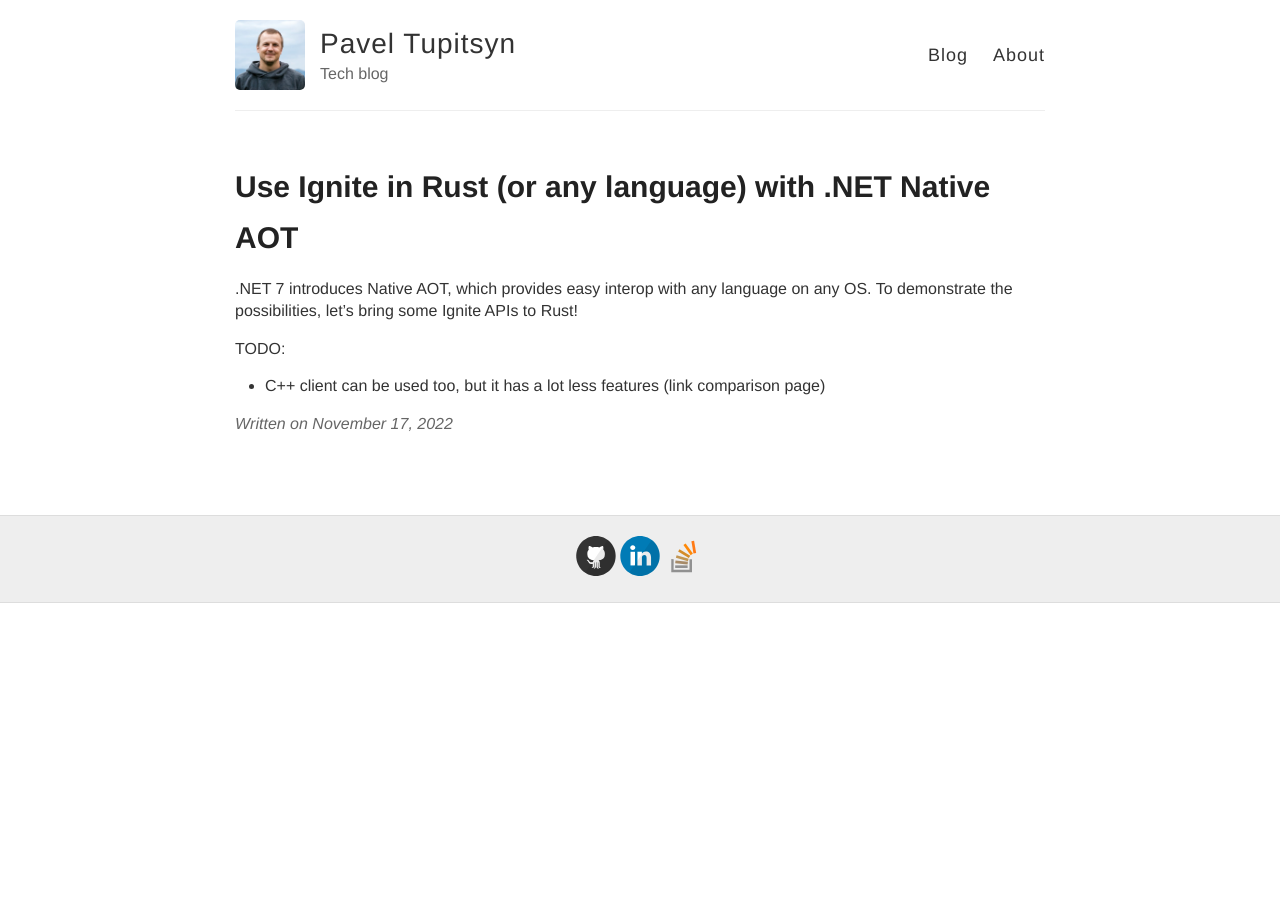
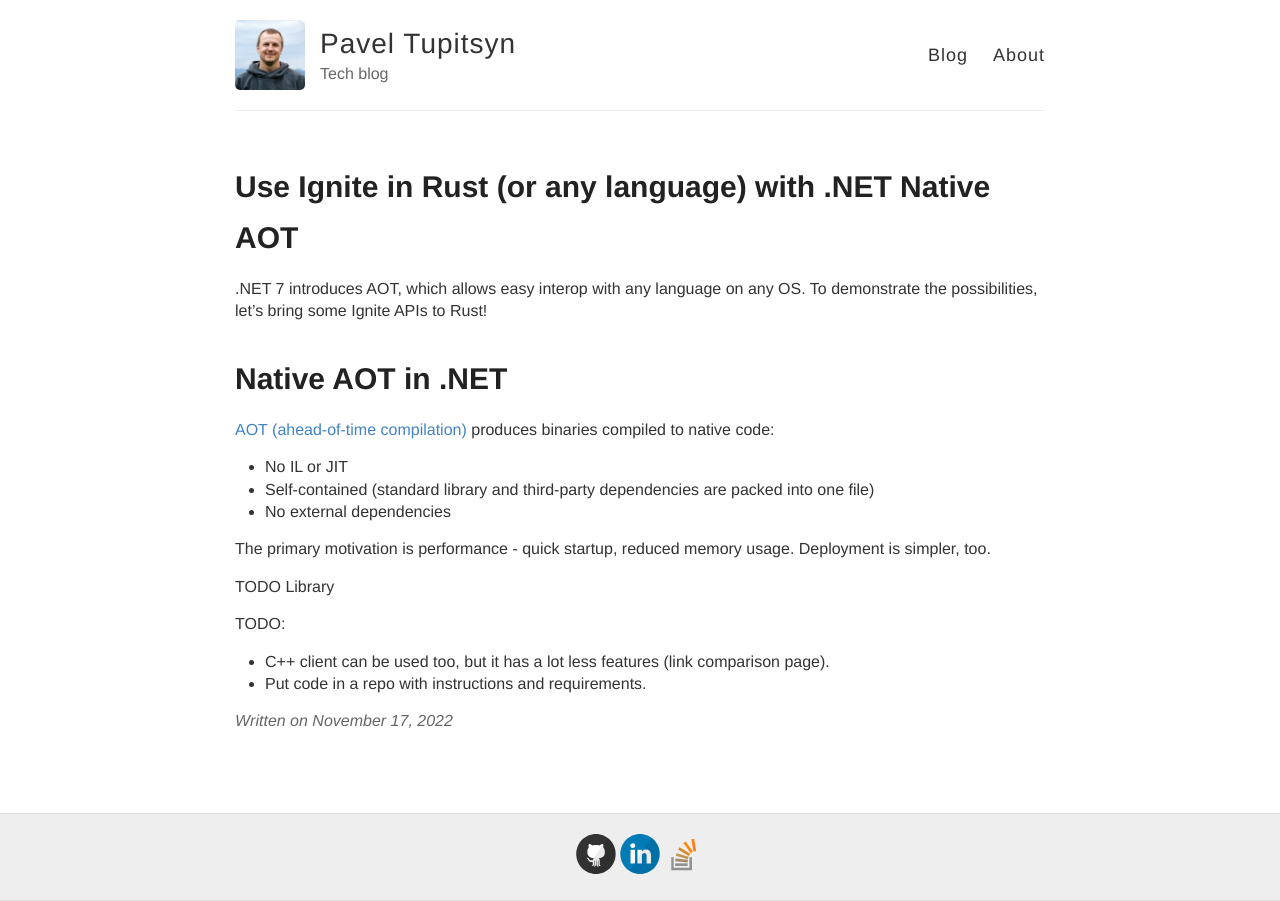
Before and after one commit to ptupitsyn/ptupitsyn.github.io, a Jekyll site: the page built from _posts/2022-11-17-Ignite-Anywhere-With-Net-Native-Aot.md, in a window 1280 px wide. Built offline with Jekyll 4.4.1, drawn with Linux system fonts in a browser that asks for light colours; comment, search, counter and statistics services are not loaded.

Commit message:
Use Ignite in Rust (or any language) with .NET Native AOT

```diff
--- a/_posts/2022-11-17-Ignite-Anywhere-With-Net-Native-Aot.md
+++ b/_posts/2022-11-17-Ignite-Anywhere-With-Net-Native-Aot.md
@@ -3,8 +3,21 @@
 title: Use Ignite in Rust (or any language) with .NET Native AOT
 ---
 
-.NET 7 introduces Native AOT, which provides easy interop with any language on any OS. To demonstrate the possibilities, let's bring some Ignite APIs to Rust!
+.NET 7 introduces AOT, which allows easy interop with any language on any OS. To demonstrate the possibilities, let's bring some Ignite APIs to Rust!
+
+# Native AOT in .NET
+
+[AOT (ahead-of-time compilation)](https://learn.microsoft.com/en-us/dotnet/core/deploying/native-aot/) produces binaries compiled to native code:
+* No IL or JIT
+* Self-contained (standard library and third-party dependencies are packed into one file)
+* No external dependencies
+
+The primary motivation is performance - quick startup, reduced memory usage. Deployment is simpler, too.
+
+TODO Library
+
 
 
 TODO:
-* C++ client can be used too, but it has a lot less features (link comparison page)
+* C++ client can be used too, but it has a lot less features (link comparison page).
+* Put code in a repo with instructions and requirements.
```
